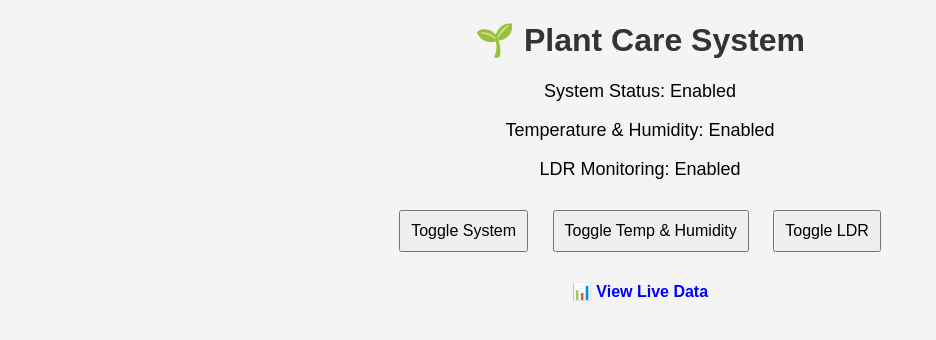
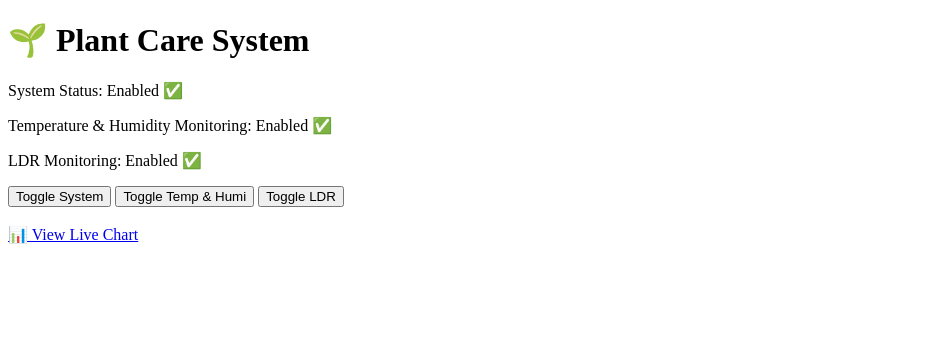
Before and after one commit to leehongyihogrider/pyprog, a Flask app: page / in a window 1280 px wide. Shown: the top 340 px of the page, without its empty margins (0-936 px from the left). Run offline with Flask 3, Linux system fonts and the light colour scheme.

Commit message:
fix flask

```diff
--- a/app.py
+++ b/app.py
@@ -1,43 +1,35 @@
-from flask import Flask, render_template, jsonify, request, redirect, url_for
+from flask import Flask, render_template, request, jsonify
 import sqlite3
 import threading
 import Adafruit_DHT
 import spidev
-import I2C_LCD_driver
 import RPi.GPIO as GPIO
 from time import sleep
 from datetime import datetime
 
-# Flask app initialization
+# Initialize Flask
 app = Flask(__name__)
 
-# GPIO & SPI Setup
-GPIO.setmode(GPIO.BCM)
-GPIO.setwarnings(False)
-GPIO.setup(24, GPIO.OUT)
+# Sensor & GPIO Configuration
+DHT_SENSOR = Adafruit_DHT.DHT11
+DHT_PIN = 21
 
 spi = spidev.SpiDev()
 spi.open(0, 0)
 spi.max_speed_hz = 1350000
 
-# LCD Display Initialization
-LCD = I2C_LCD_driver.lcd()
+GPIO.setmode(GPIO.BCM)
+GPIO.setwarnings(False)
+GPIO.setup(24, GPIO.OUT)
 
-# Sensor configuration
-DHT_SENSOR = Adafruit_DHT.DHT11
-DHT_PIN = 21
-
-# System state variables
+# System Control Flags
 system_enabled = True
 temp_humi_enabled = True
 ldr_enabled = True
 
-# SQLite Database Setup
-DB_FILE = "sensor_data.db"
-
+# Database Initialization
 def init_db():
-    """ Initialize the SQLite database with required tables. """
-    conn = sqlite3.connect(DB_FILE)
+    conn = sqlite3.connect("sensor_data.db")
     c = conn.cursor()
     c.execute("""
         CREATE TABLE IF NOT EXISTS readings (
@@ -51,59 +43,61 @@ def init_db():
     conn.commit()
     conn.close()
 
-# Run DB initialization
 init_db()
 
-def readadc(adcnum):
-    """ Read analog value from LDR sensor through SPI """
-    if adcnum > 7 or adcnum < 0:
+# Function to Read from LDR Sensor
+def read_adc(channel):
+    if channel > 7 or channel < 0:
         return -1
-    r = spi.xfer2([1, (8 + adcnum) << 4, 0])
-    data = ((r[1] & 3) << 8) + r[2]
-    return data
+    r = spi.xfer2([1, (8 + channel) << 4, 0])
+    return ((r[1] & 3) << 8) + r[2]
 
+# Function to Read & Store Sensor Data
 def read_sensors():
-    """ Background function to read and store sensor data. """
     global system_enabled, temp_humi_enabled, ldr_enabled
-
     while True:
         if system_enabled:
             temp, humi = None, None
-
             if temp_humi_enabled:
                 humi, temp = Adafruit_DHT.read(DHT_SENSOR, DHT_PIN)
 
-            ldr_value = readadc(0) if ldr_enabled else None
+            ldr = read_adc(0) if ldr_enabled else None
 
-            if temp is not None and humi is not None:
-                print(f"Logged -> Temp: {temp}, Humi: {humi}, LDR: {ldr_value}")
+            # Store in database
+            conn = sqlite3.connect("sensor_data.db")
+            c = conn.cursor()
+            c.execute("INSERT INTO readings (temperature, humidity, ldr_value) VALUES (?, ?, ?)",
+                      (temp, humi, ldr))
+            conn.commit()
+            conn.close()
 
-                # Store in SQLite
-                conn = sqlite3.connect(DB_FILE)
-                c = conn.cursor()
-                c.execute(
-                    "INSERT INTO readings (temperature, humidity, ldr_value) VALUES (?, ?, ?)",
-                    (temp, humi, ldr_value)
-                )
-                conn.commit()
-                conn.close()
+            print(f"Logged -> Temp: {temp}, Humi: {humi}, LDR: {ldr}")
 
-            sleep(2)  # Read every 2 seconds
+        sleep(2)  # Read every 2 seconds
 
-# Start background sensor reading thread
+# Start Sensor Reading in Background
 threading.Thread(target=read_sensors, daemon=True).start()
 
+# Flask Routes
 @app.route("/")
 def home():
-    """ Render homepage with system status. """
-    return render_template("index.html",
-                           system_enabled=system_enabled,
-                           temp_humi_enabled=temp_humi_enabled,
-                           ldr_enabled=ldr_enabled)
+    return render_template("index.html", system_enabled=system_enabled, temp_humi_enabled=temp_humi_enabled, ldr_enabled=ldr_enabled)
+
+@app.route("/chart")
+def chart():
+    return render_template("chart.html")
+
+@app.route("/data")
+def get_data():
+    conn = sqlite3.connect("sensor_data.db")
+    c = conn.cursor()
+    c.execute("SELECT timestamp, temperature, humidity, ldr_value FROM readings ORDER BY timestamp DESC LIMIT 20")
+    data = [{"timestamp": row[0], "temperature": row[1], "humidity": row[2], "ldr_value": row[3]} for row in c.fetchall()]
+    conn.close()
+    return jsonify(data[::-1])  # Reverse for correct order in chart
 
 @app.route("/toggle", methods=["POST"])
-def toggle_system():
-    """ Handle system state toggles from UI. """
+def toggle():
     global system_enabled, temp_humi_enabled, ldr_enabled
 
     toggle_type = request.form.get("toggle")
@@ -115,29 +109,11 @@ def toggle_system():
     elif toggle_type == "ldr":
         ldr_enabled = not ldr_enabled
 
-    return redirect(url_for("home"))
-
-@app.route("/chart")
-def chart():
-    """ Render the chart page """
-    return render_template("chart.html")
-
-@app.route("/data")
-def get_data():
-    """ Return last 20 readings as JSON for charting """
-    conn = sqlite3.connect(DB_FILE)
-    c = conn.cursor()
-    c.execute("SELECT timestamp, temperature, humidity, ldr_value FROM readings ORDER BY timestamp DESC LIMIT 20")
-    data = c.fetchall()
-    conn.close()
-
-    # Format data as JSON
-    readings = [
-        {"timestamp": row[0], "temperature": row[1], "humidity": row[2], "ldr_value": row[3]}
-        for row in data
-    ]
-
-    return jsonify(readings)
+    return jsonify({
+        "system_enabled": system_enabled,
+        "temp_humi_enabled": temp_humi_enabled,
+        "ldr_enabled": ldr_enabled
+    })
 
 if __name__ == "__main__":
     app.run(host="0.0.0.0", port=5000, debug=True)
--- a/templates/chart.html
+++ b/templates/chart.html
@@ -17,10 +17,10 @@
             const data = await response.json();
 
             return {
-                labels: data.map(d => d.time),
+                labels: data.map(d => d.timestamp),
                 temperature: data.map(d => d.temperature),
                 humidity: data.map(d => d.humidity),
-                ldr: data.map(d => d.ldr),
+                ldr: data.map(d => d.ldr_value),
             };
         }
 
--- a/templates/index.html
+++ b/templates/index.html
@@ -4,31 +4,31 @@
     <meta charset="UTF-8">
     <meta name="viewport" content="width=device-width, initial-scale=1.0">
     <title>Plant Care System</title>
-    <link rel="stylesheet" href="{{ url_for('static', filename='style.css') }}">
+    <script>
+        async function toggleFeature(feature) {
+            const response = await fetch("/toggle", {
+                method: "POST",
+                headers: { "Content-Type": "application/x-www-form-urlencoded" },
+                body: `toggle=${feature}`
+            });
+            const data = await response.json();
+            document.getElementById("system-status").innerText = data.system_enabled ? "Enabled ✅" : "Disabled ❌";
+            document.getElementById("temp-status").innerText = data.temp_humi_enabled ? "Enabled ✅" : "Disabled ❌";
+            document.getElementById("ldr-status").innerText = data.ldr_enabled ? "Enabled ✅" : "Disabled ❌";
+        }
+    </script>
 </head>
 <body>
     <h1>🌱 Plant Care System</h1>
-    <div class="status">
-        <p>System Status: <span id="system_status">{{ "Enabled" if system_enabled else "Disabled" }}</span></p>
-        <p>Temperature & Humidity: <span id="temp_status">{{ "Enabled" if temp_humi_enabled else "Disabled" }}</span></p>
-        <p>LDR Monitoring: <span id="ldr_status">{{ "Enabled" if ldr_enabled else "Disabled" }}</span></p>
-    </div>
+    <p>System Status: <span id="system-status">{{ "Enabled ✅" if system_enabled else "Disabled ❌" }}</span></p>
+    <p>Temperature & Humidity Monitoring: <span id="temp-status">{{ "Enabled ✅" if temp_humi_enabled else "Disabled ❌" }}</span></p>
+    <p>LDR Monitoring: <span id="ldr-status">{{ "Enabled ✅" if ldr_enabled else "Disabled ❌" }}</span></p>
 
-    <div class="controls">
-        <button onclick="toggle('system')">Toggle System</button>
-        <button onclick="toggle('temp_humi')">Toggle Temp & Humidity</button>
-        <button onclick="toggle('ldr')">Toggle LDR</button>
-        <a href="/chart">📊 View Live Data</a>
-    </div>
+    <button onclick="toggleFeature('system')">Toggle System</button>
+    <button onclick="toggleFeature('temp_humi')">Toggle Temp & Humi</button>
+    <button onclick="toggleFeature('ldr')">Toggle LDR</button>
 
-    <script>
-        function toggle(setting) {
-            fetch("/toggle", {
-                method: "POST",
-                headers: { "Content-Type": "application/json" },
-                body: JSON.stringify({ setting: setting })
-            }).then(() => location.reload());
-        }
-    </script>
+    <br><br>
+    <a href="/chart">📊 View Live Chart</a>
 </body>
 </html>
```
